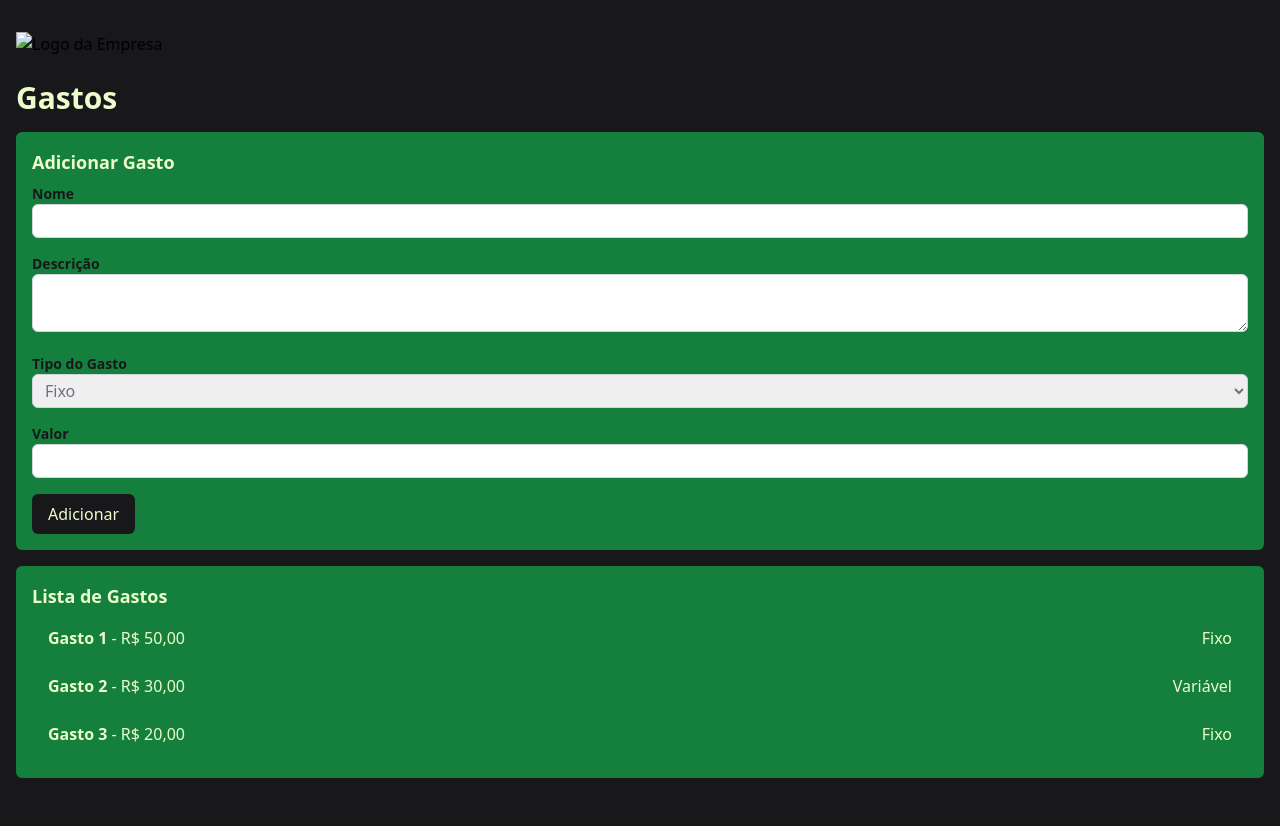
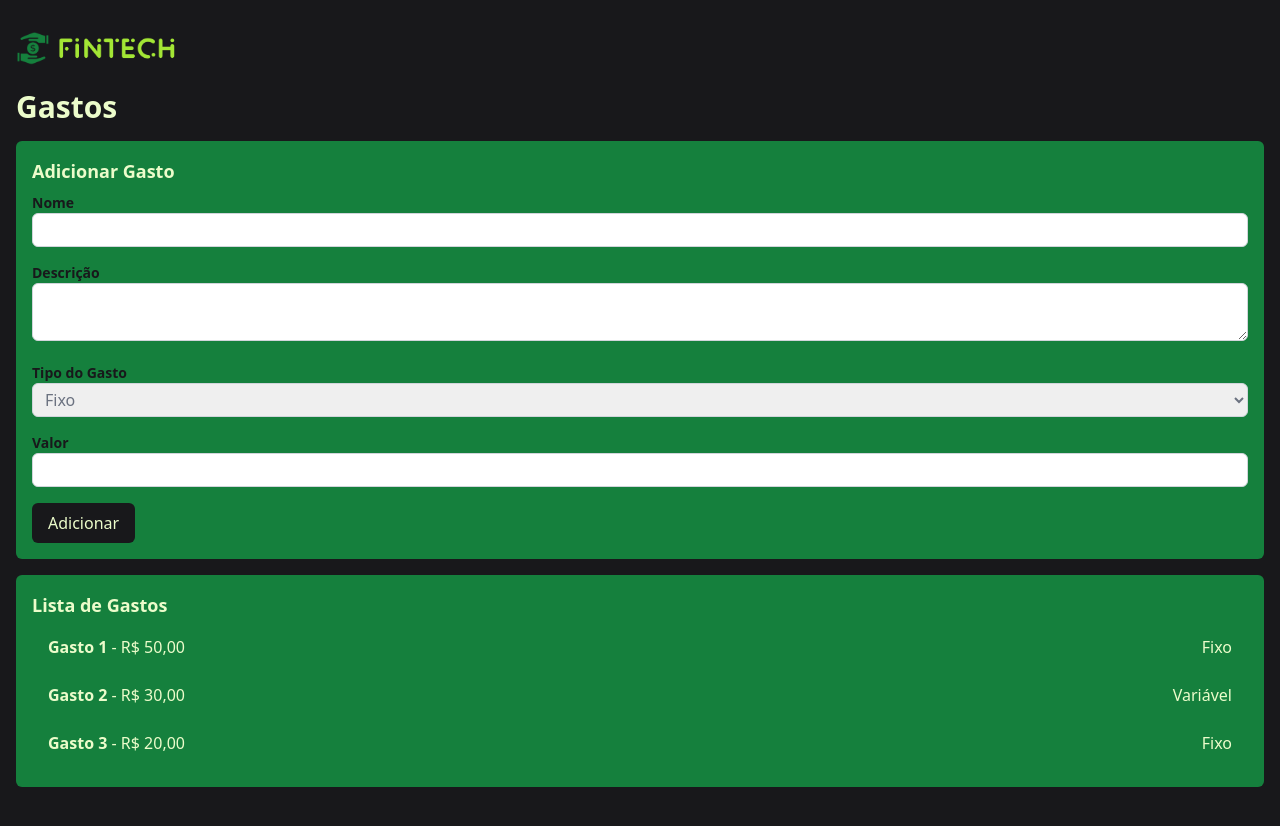
Before and after one commit to ThaToninatto/Projeto-Fintech, a plain HTML site: page assets/pages/gastos.html in a window 1280 px wide. Drawn offline with nearby package versions, Linux system fonts and the light colour scheme.

Commit message:
Alterando arquivos

```diff
--- a/assets/pages/gastos.html
+++ b/assets/pages/gastos.html
@@ -5,7 +5,7 @@
     <meta name="viewport" content="width=device-width, initial-scale=1.0">
     <title>Gastos</title>
     <script src="https://cdn.tailwindcss.com"></script>
-    <link rel="icon" href="./assets/images/icon.png">
+    <link rel="icon" href="../images/icon.png">
 </head>
 <body class="bg-zinc-900">
 
@@ -13,7 +13,7 @@
 
         <!-- Logo -->
         <div class="text-left mb-6">
-            <img src="./assets/images/logo2.png" alt="Logo da Empresa" class="w-40">
+            <img src="../images/logo2.png" alt="Logo da Empresa" class="w-40">
         </div>
 
         <!-- Título da página -->
```
